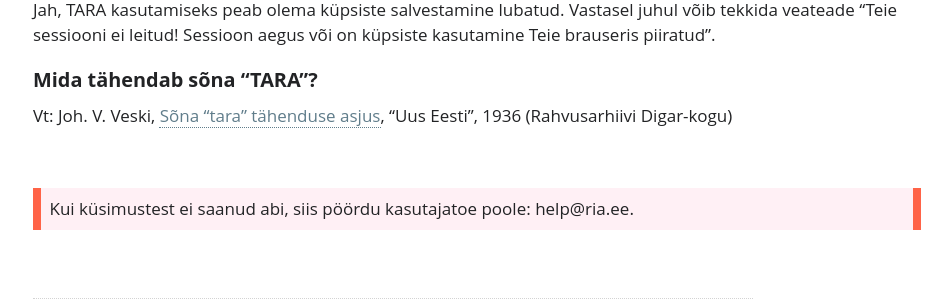
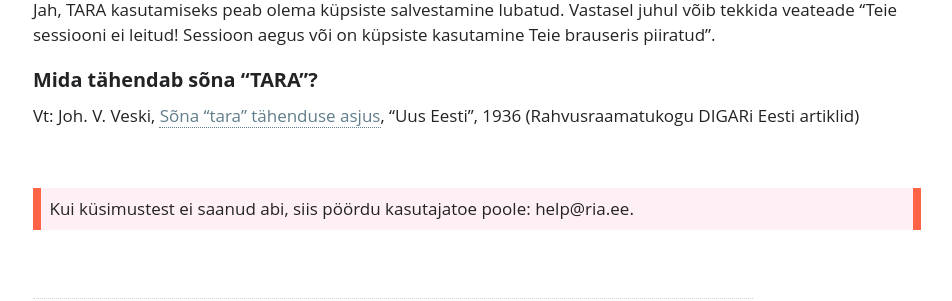
Before and after one commit to e-gov/TARA-Doku, a Jekyll site: the page built from Eneseabi.md, in a window 1280 px wide. Shown: the part 4545-4846 px from the top of the page, without its empty margins (325-1277 px from the left). Built offline with Jekyll 4.4.1, drawn with Linux system fonts in a browser that asks for light colours; our own code applies the rules of GitHub Pages for plain Markdown files.

Commit message:
Update Eneseabi.md

```diff
--- a/Eneseabi.md
+++ b/Eneseabi.md
@@ -108,7 +108,7 @@ Jah, TARA kasutamiseks peab olema küpsiste salvestamine lubatud. Vastasel juhul
 
 ## Mida tähendab sõna "TARA"?
 
-Vt: Joh. V. Veski, [Sõna "tara" tähenduse asjus](https://dea.digar.ee/cgi-bin/dea?a=d&d=uuseesti19361028.2.57), "Uus Eesti", 1936 (Rahvusarhiivi Digar-kogu)
+Vt: Joh. V. Veski, [Sõna "tara" tähenduse asjus](https://dea.digar.ee/cgi-bin/dea?a=d&d=uuseesti19361028.2.57), "Uus Eesti", 1936 (Rahvusraamatukogu DIGARi Eesti artiklid)
 
 <p>&nbsp;</p>
 
```
